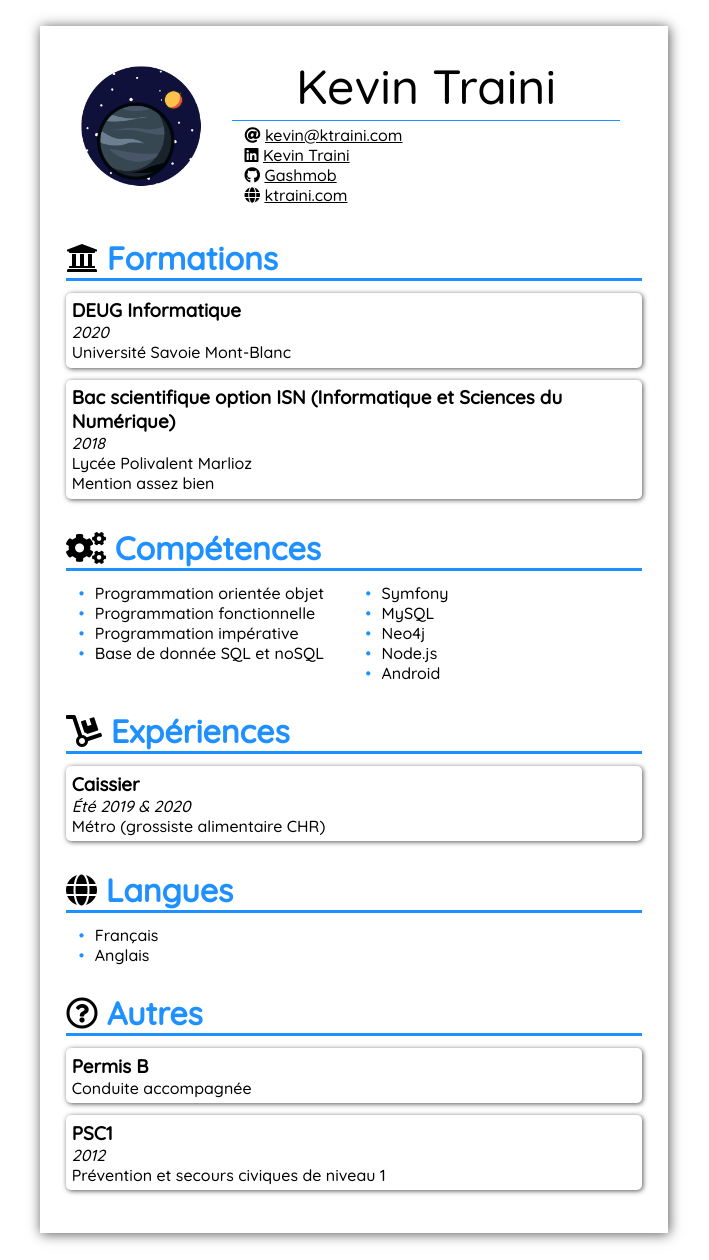
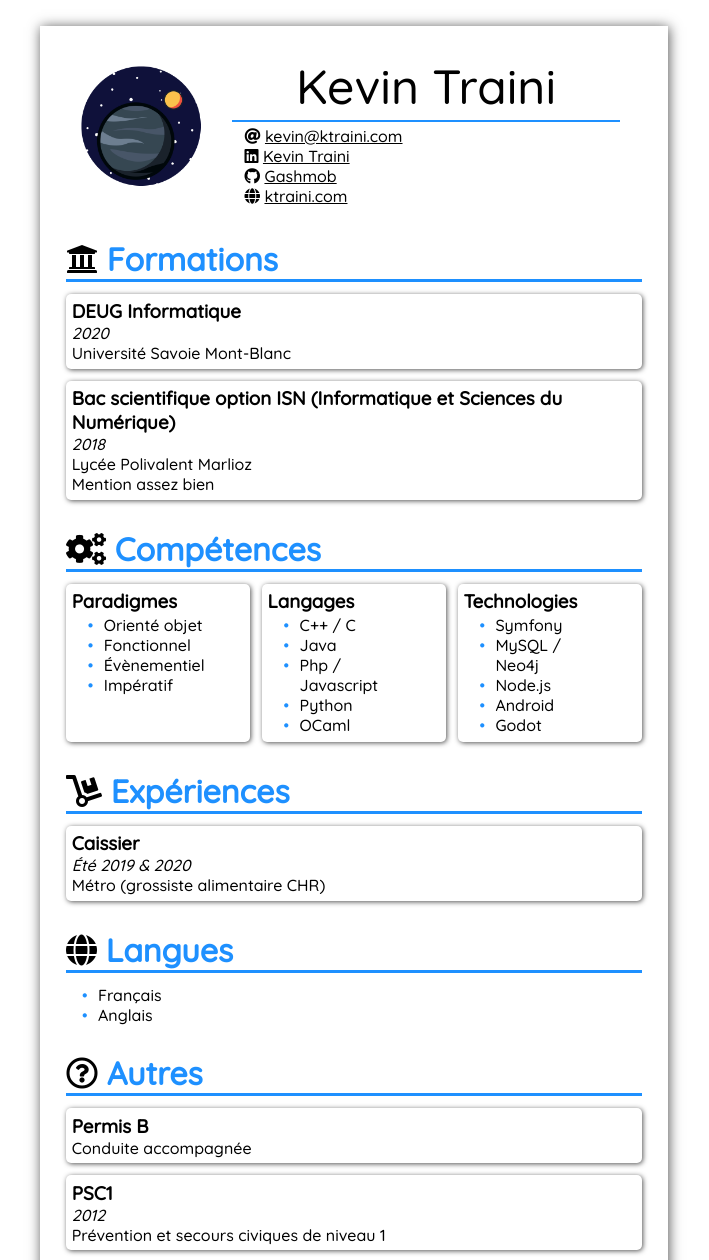
Before and after one commit to Gashmob/Website, a PHP site: template view/home/cv.html.twig in a window 1280 px wide. Shown: the top 1260 px of the page, without its empty margins (286-995 px from the left). Run offline with PHP 8.4, Linux system fonts and the light colour scheme; the template is opened without the code that fills it, so the values that code supplies are empty; some libraries are stand-ins or nearby versions.

Commit message:
Add compétences for cv + some things

```diff
--- a/resources/css/cv.css
+++ b/resources/css/cv.css
@@ -41,6 +41,7 @@ article {
     width: 75%;
     display: flex;
     flex-direction: column;
+    justify-content: space-between;
 }
 
 .cv__header-text > hr {
@@ -53,12 +54,16 @@ article {
     font-size: 3em;
 }
 
+hr {
+    margin: 0 5%;
+    border: 1px solid dodgerblue;
+}
+
 .cv__header-text-sub {
     margin: 0 5%;
     padding: 1% 1% 1% 3%;
     display: flex;
     flex-direction: column;
-    border-top: 1px solid dodgerblue;
 }
 
 a {
@@ -73,6 +78,11 @@ a:hover {
     margin: 2% 0;
     display: flex;
     flex-direction: column;
+}
+
+.cv__body_row {
+    display: flex;
+    justify-content: space-between;
 }
 
 .cv__body-header {
@@ -95,8 +105,18 @@ a:hover {
     flex-direction: column;
 }
 
+.cv__body-card-3 {
+    width: 30%;
+    margin: 1% 0;
+    padding: 1%;
+    border-radius: 5px;
+    box-shadow: 1px 1px 5px #555;
+    display: flex;
+    flex-direction: column;
+}
+
 .cv__body-list {
-    margin: 1% 5%;
+    margin: 1% 2em;
     list-style-type: none;
 }
 
--- a/src/Entity/Project.php
+++ b/src/Entity/Project.php
@@ -236,10 +236,10 @@ class Project
     /**
      * Push data into database
      */
-    public function flush()
+    public function flush(): bool
     {
         if ($this->id == null) {
-            (new PreparedQuery('INSERT INTO project (name, description, readme, createdAt, updateAt, link, git, img) VALUES (?, ?, ?, ?, ?, ?, ?, ?)'))
+            return (new PreparedQuery('INSERT INTO project (name, description, readme, createdAt, updateAt, link, git, img) VALUES (?, ?, ?, ?, ?, ?, ?, ?)'))
                 ->setString($this->name)
                 ->setString($this->description)
                 ->setString($this->readme)
@@ -250,7 +250,7 @@ class Project
                 ->setString($this->img)
                 ->execute();
         } else {
-            (new PreparedQuery('UPDATE project SET name=?, description=?, readme=?, createdAt=?, updateAt=?, link=?, git=?, img=? WHERE id=?'))
+            return (new PreparedQuery('UPDATE project SET name=?, description=?, readme=?, createdAt=?, updateAt=?, link=?, git=?, img=? WHERE id=?'))
                 ->setString($this->name)
                 ->setString($this->description)
                 ->setString($this->readme)
--- a/view/home/cv.html.twig
+++ b/view/home/cv.html.twig
@@ -16,6 +16,7 @@
                 <div class="cv__header-text-main">
                     <span>Kevin Traini</span>
                 </div>
+                <hr/>
                 <div class="cv__header-text-sub">
                     <span><i class="fas fa-at"></i> <a href="mailto:kevin@ktraini.com">kevin@ktraini.com</a></span>
                     <span><i class="fab fa-linkedin"></i> <a href="https://www.linkedin.com/in/kevin-traini/"
@@ -44,20 +45,36 @@
 
         <div class="cv__body">
             <h2 class="cv__body-header"><i class="fas fa-cogs"></i> Compétences</h2>
-            <div class="cv__body-row">
+            <div class="cv__body_row">
+                <div class="cv__body-card-3">
+                    <h3 class="cv__body-title">Paradigmes</h3>
                     <ul class="cv__body-list">
-                    <li>Programmation orientée objet</li>
-                    <li>Programmation fonctionnelle</li>
-                    <li>Programmation impérative</li>
-                    <li>Base de donnée SQL et noSQL</li>
+                        <li>Orienté objet</li>
+                        <li>Fonctionnel</li>
+                        <li>Évènementiel</li>
+                        <li>Impératif</li>
                     </ul>
+                </div>
+                <div class="cv__body-card-3">
+                    <h3 class="cv__body-title">Langages</h3>
+                    <ul class="cv__body-list">
+                        <li>C++ / C</li>
+                        <li>Java</li>
+                        <li>Php / Javascript</li>
+                        <li>Python</li>
+                        <li>OCaml</li>
+                    </ul>
+                </div>
+                <div class="cv__body-card-3">
+                    <h3 class="cv__body-title">Technologies</h3>
                     <ul class="cv__body-list">
                         <li>Symfony</li>
-                    <li>MySQL</li>
-                    <li>Neo4j</li>
+                        <li>MySQL / Neo4j</li>
                         <li>Node.js</li>
                         <li>Android</li>
+                        <li>Godot</li>
                     </ul>
+                </div>
             </div>
         </div>
 
```
Also changed, not shown: src/Controller/ModerationController.php (+13 -0 lines), view/home/homepage.html.twig (+2 -11 lines), view/moderation/manageProject.html.twig (+19 -0 lines), resources/cv/Kevin-Traini_CV.png, 2 other files. Lines whose indentation alone changed are shown as unchanged.
